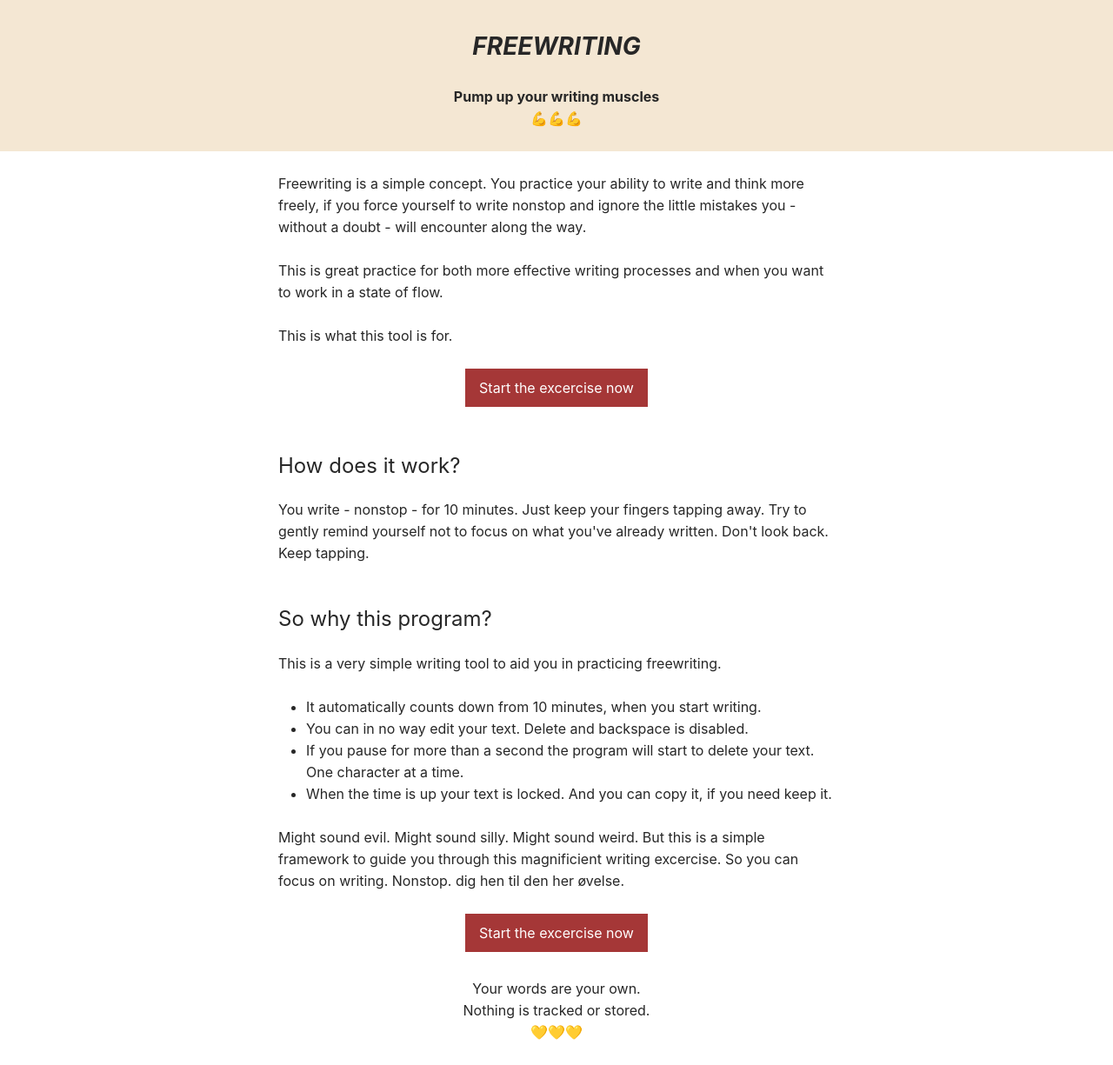
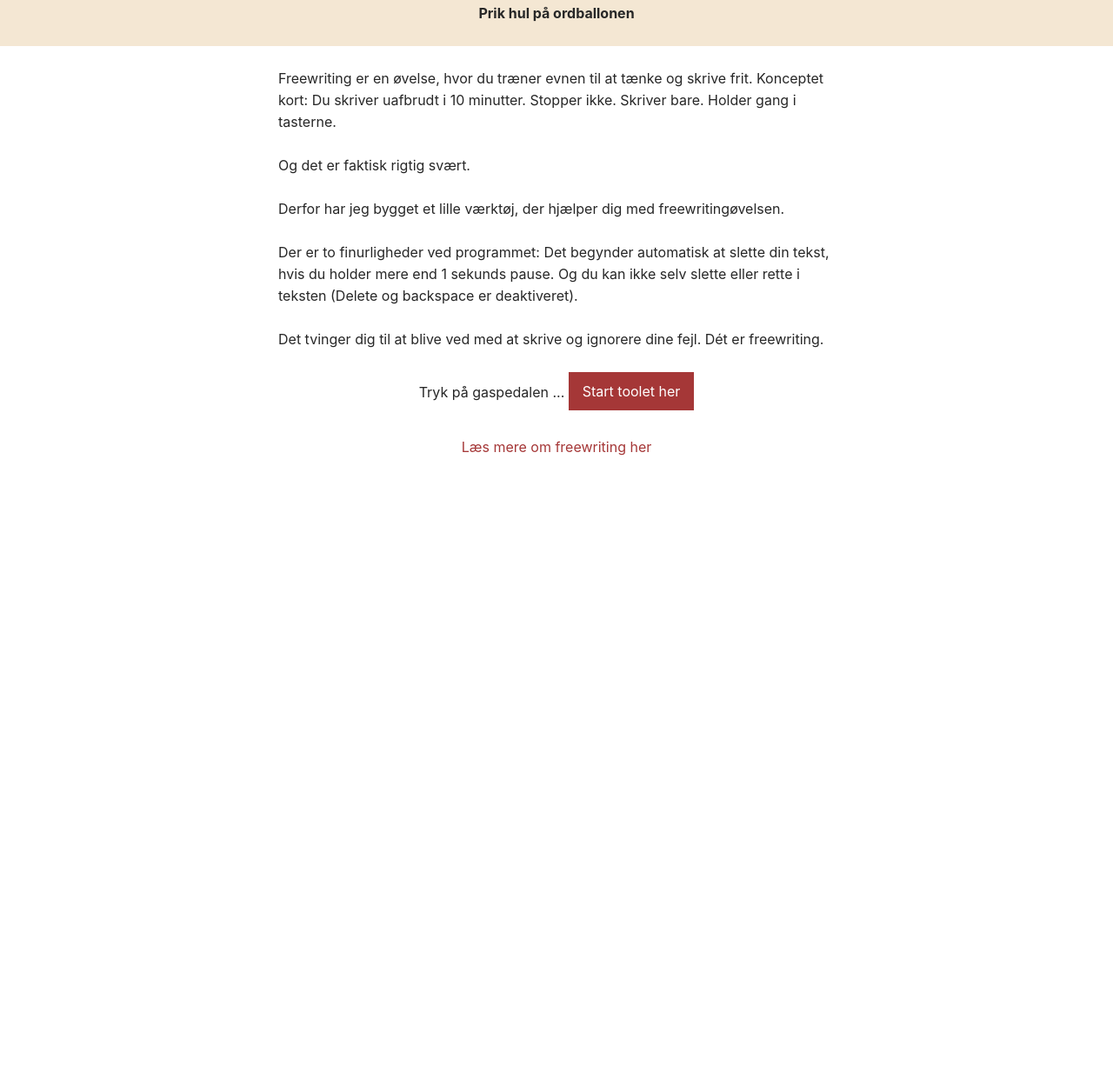
Before and after one commit to MarkBuskbjerg/freewriting-app, a website: page index.html in a window 1280 px wide. Shown: the part 432-1657 px from the top of the page at 87% size. After the commit the page ends 984 px from the top, so only its background shows below. Drawn offline with Linux system fonts and the light colour scheme.

Commit message:
restored from bad behaviors

```diff
--- a/index.html
+++ b/index.html
@@ -1,5 +1,6 @@
 <!DOCTYPE html>
 <html class="no-js" lang="">
+
 <head>
   <meta charset="utf-8" />
   <meta http-equiv="x-ua-compatible" content="ie=edge" />
@@ -7,10 +8,7 @@
     Freewriting - styrk din evne til at skrive fokuseret og frit fra leveren
   </title>
   <meta name="description" content="" />
-    <meta
-      name="viewport"
-      content="width=device-width, initial-scale=1, shrink-to-fit=no"
-    />
+  <meta name="viewport" content="width=device-width, initial-scale=1, shrink-to-fit=no" />
 
   <link rel="manifest" href="site.webmanifest" />
   <link rel="apple-touch-icon" href="icon.png" />
@@ -31,73 +29,46 @@
 
   <header class="text-center">
     <div class="container container-small">
-        <img src="dist/svg/typewriter.svg" width="70%" />
+      <img src="dist/svg/typewriter.svg" width="55%" />
       <h1>
         <em><strong>FREEWRITING</strong></em>
       </h1>
-        <p>
-          <strong>Pump up your writing muscles</strong><br />
-          💪💪💪
-        </p>
+      <p><strong>Prik hul på ordballonen</strong><br /></p>
     </div>
   </header>
   <div class="container container-small margin-top">
     <p>
-        Freewriting is a simple concept. You practice your ability to write and
-        think more freely, if you force yourself to write nonstop and ignore the
-        little mistakes you - without a doubt - will encounter along the way.
+      Freewriting er en øvelse, hvor du træner evnen til at tænke og skrive
+      frit. Konceptet kort: Du skriver uafbrudt i 10 minutter. Stopper ikke.
+      Skriver bare. Holder gang i tasterne.
     </p>
     <p>
-        This is great practice for both more effective writing processes and
-        when you want to work in a state of flow.
+      Og det er faktisk rigtig svært.
+    </p>
+    <p>
+      Derfor har jeg bygget et lille værktøj, der hjælper dig med
+      freewritingøvelsen.
+    </p>
+    <p>
+      Der er to finurligheder ved programmet: Det begynder automatisk at
+      slette din tekst, hvis du holder mere end 1 sekunds pause. Og du kan
+      ikke selv slette eller rette i teksten (Delete og backspace er
+      deaktiveret).
+    </p>
+    <p>
+      Det tvinger dig til at blive ved med at skrive og ignorere dine fejl.
+      Dét er freewriting.
     </p>
 
-      <p>This is what this tool is for.</p>
+    <p class="text-center">
+      Tryk på gaspedalen ...
+      <a href="/app.html" class="btn btn-large">Start toolet her</a>
+    </p>
 
     <p class="text-center">
-        <a href="/app.html" class="btn btn-large">Start the excercise now</a>
-      </p>
-
-      <h2>How does it work?</h2>
-      <p>
-        You write - nonstop - for 10 minutes. Just keep your fingers tapping
-        away. Try to gently remind yourself not to focus on what you've already
-        written. Don't look back. Keep tapping.
-      </p>
-      <h2>So why this program?</h2>
-      <p>
-        This is a very simple writing tool to aid you in practicing freewriting.
-      </p>
-
-      <ul>
-        <li>
-          It automatically counts down from 10 minutes, when you start writing.
-        </li>
-        <li>
-          You can in no way edit your text. Delete and backspace is disabled.
-        </li>
-        <li>
-          If you pause for more than a second the program will start to delete
-          your text. One character at a time.
-        </li>
-        <li>
-          When the time is up your text is locked. And you can copy it, if you
-          need keep it.
-        </li>
-      </ul>
-      <p>
-        Might sound evil. Might sound silly. Might sound weird. But this is a
-        simple framework to guide you through this magnificient writing
-        excercise. So you can focus on writing. Nonstop. dig hen til den her
-        øvelse.
-      </p>
-      <p class="text-center">
-        <a href="/app.html" class="btn btn-large">Start the excercise now</a>
-      </p>
-      <p class="text-center">
-        Your words are your own.<br />Nothing is tracked or stored.<br />
-        💛💛💛
+      <a href="https://tekstr.dk/freewriting/">Læs mere om freewriting her</a>
     </p>
   </div>
 </body>
+
 </html>
--- a/src/sass/components/_boxes.scss
+++ b/src/sass/components/_boxes.scss
@@ -1,6 +1,8 @@
 .freewriting-app {
   .freewriting-toolbar {
     box-shadow: 0 4px 6px rgba(51, 51, 51, 0.15);
+    position: fixed;
+    width: 100%;
   }
   h4 {
     font-size: 0.8em;
@@ -8,9 +10,12 @@
   #timer {
     font-size: 2.2em;
   }
+  #placeholder {
+    margin-top: 120px;
+  }
   textarea {
     border: none;
-    margin-top: 20px;
+    margin-top: 120px;
     height: 200vh;
     &:focus {
       box-shadow: none;
```
Also changed, not shown: app.html (+3 -4 lines), dist/main.css, dist/main.min.css. Lines whose indentation alone changed are shown as unchanged.
